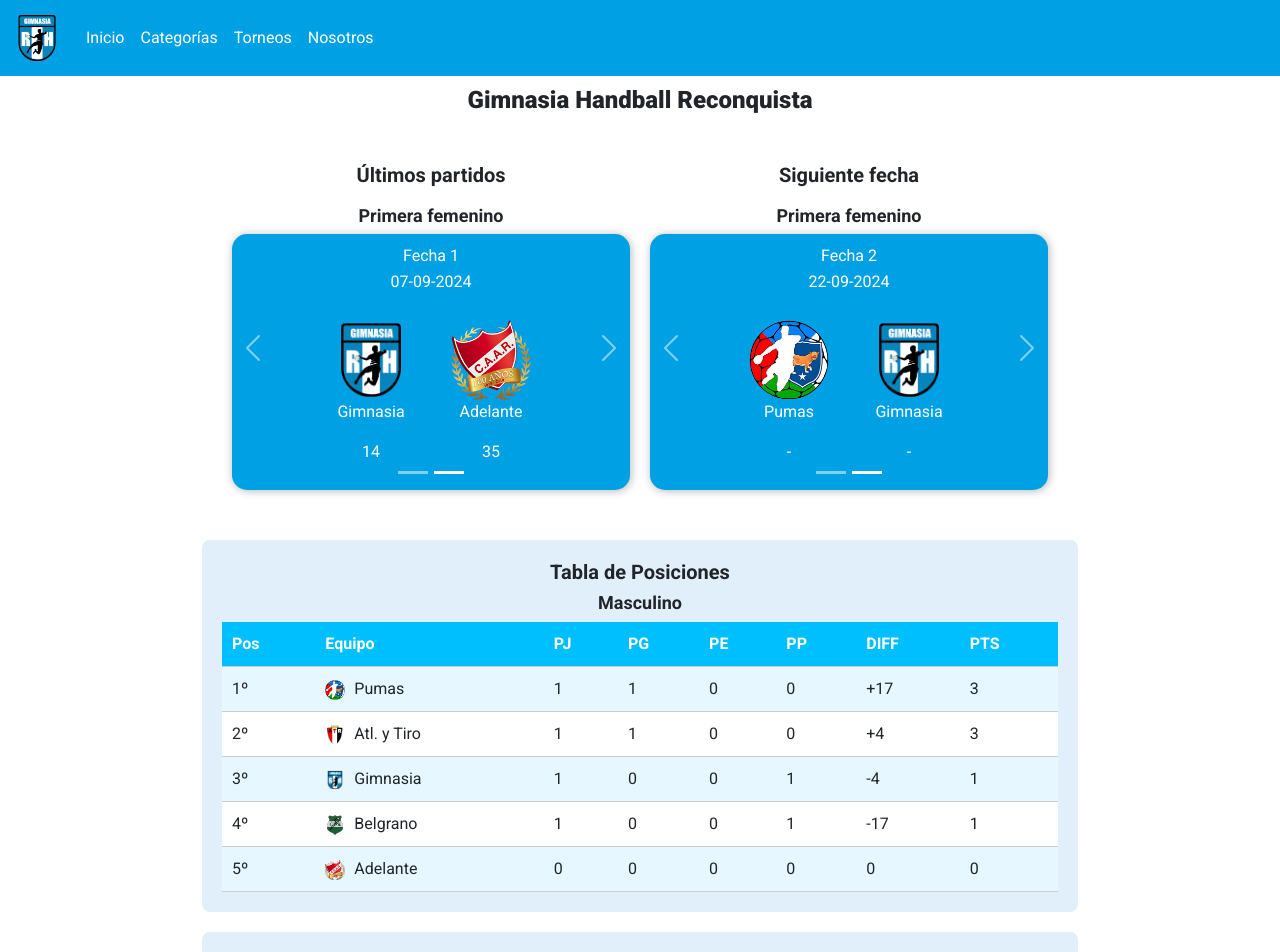
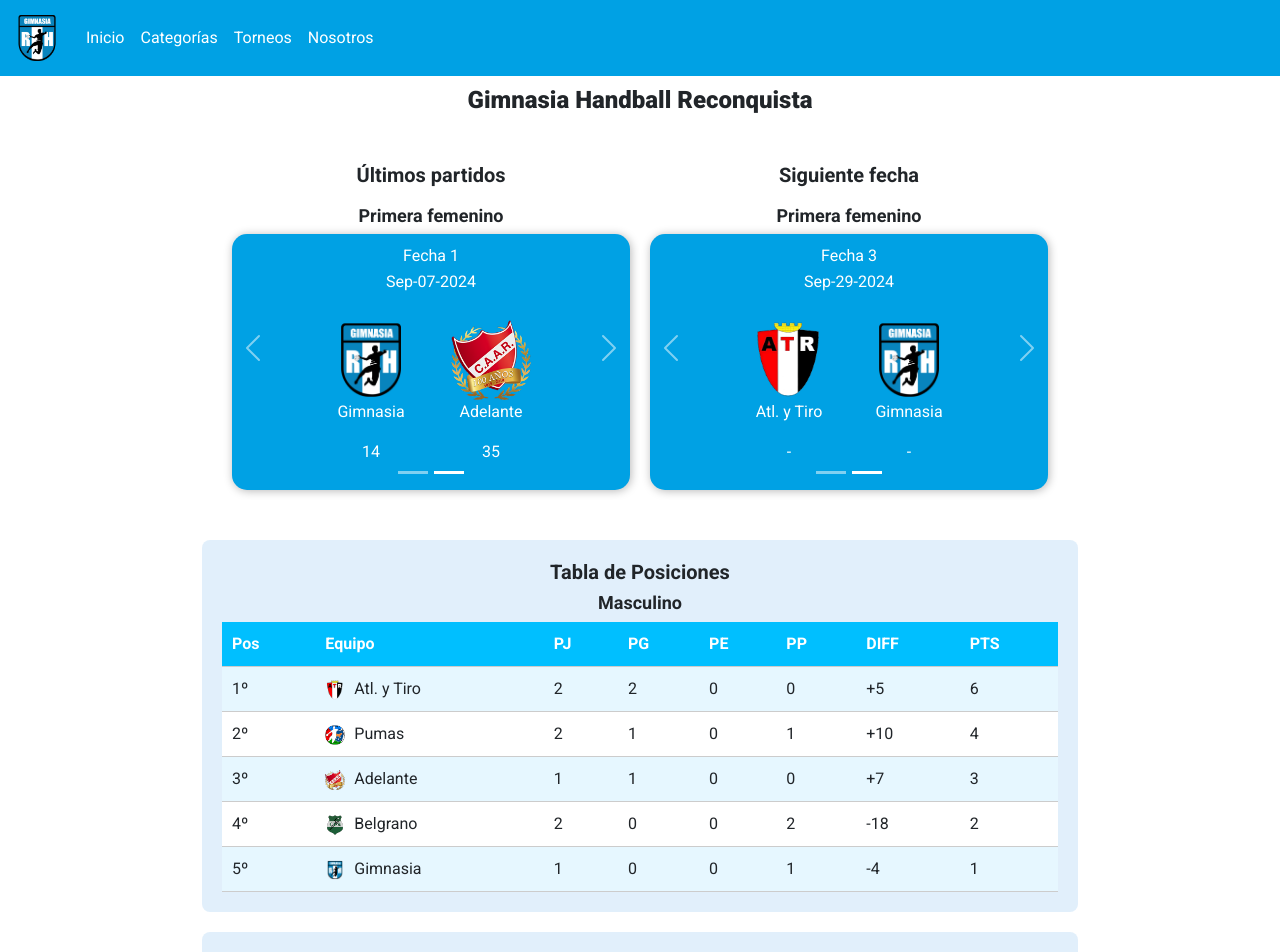
Before and after one commit to MatiasMontenegro08/Gimnasia-Reconquista-Handball, a React (Vite) app: page / in a window 1280 px wide. Shown: the top 952 px of the page. Built offline with nearby package versions, Linux system fonts and the light colour scheme.

Commit message:
modificacion logica carrusel / act database

```diff
--- a/src/Components/Carrusel/ListaPartidos.jsx
+++ b/src/Components/Carrusel/ListaPartidos.jsx
@@ -4,7 +4,7 @@
 const ListaPartidos = ({ listaTorneo, categoria }) => {
 
     const ultimoPartido = listaTorneo.reduce((ultimo, partidoActual) => {
-        return new Date(partidoActual.fecha) < new Date(ultimo.fecha) ? partidoActual : ultimo;
+        return new Date(partidoActual.fecha) > new Date(ultimo.fecha) && new Date(partidoActual.fecha) < new Date() ? partidoActual : ultimo;
     }, listaTorneo[0]);
 
     return (
--- a/src/database/dbPruebas.js
+++ b/src/database/dbPruebas.js
@@ -2,7 +2,7 @@
     {
         id: 1,
         numerodepartido: "Fecha 1",
-        fecha: "08-09-2024",
+        fecha: "Sep-08-2024",
         teamA: {
             id: 101,
             nombre: "Gimnasia",
@@ -19,7 +19,7 @@
     {
         id: 2,
         numerodepartido: "Fecha 2",
-        fecha: "28-09-2024",
+        fecha: "Sep-28-2024",
         teamA: {
             id: 101,
             nombre: "Gimnasia",
@@ -36,7 +36,7 @@
     {
         id: 3,
         numerodepartido: "Fecha 3",
-        fecha: "13-10-2024",
+        fecha: "Oct-13-2024",
         teamA: {
             id: 101,
             nombre: "Adelante",
@@ -53,7 +53,7 @@
     {
         id: 4,
         numerodepartido: "Fecha 4",
-        fecha: "14-10-2024",
+        fecha: "Oct-14-2024",
         teamA: {
             id: 101,
             nombre: "Gimnasia",
@@ -74,7 +74,7 @@
     {
         id: 1,
         numerodepartido: "Fecha 1",
-        fecha: "07-09-2024",
+        fecha: "Sep-07-2024",
         teamA: {
             id: 101,
             nombre: "Gimnasia",
@@ -91,24 +91,24 @@
     {
         id: 2,
         numerodepartido: "Fecha 2",
-        fecha: "22-09-2024",
+        fecha: "Sep-22-2024",
         teamA: {
             id: 101,
             nombre: "Pumas",
-            goles: 0,
+            goles: 38,
             img: "/img/logos/escudopumas.svg",
         },
         teamB: {
             id: 102,
             nombre: "Gimnasia",
-            goles: 0,
+            goles: 13,
             img: "/img/logos/EscudoGimnasiaHandballReconquista.svg",
         },
     },
     {
         id: 3,
         numerodepartido: "Fecha 3",
-        fecha: "29-09-2024",
+        fecha: "Sep-29-2024",
         teamA: {
             id: 101,
             nombre: "Atl. y Tiro",
@@ -125,7 +125,7 @@
     {
         id: 4,
         numerodepartido: "Fecha 4",
-        fecha: "10-05-2024",
+        fecha: "Oct-05-2024",
         teamA: {
             id: 105,
             nombre: "Gimnasia",
@@ -144,15 +144,27 @@
 const tablaPosicionesFemenino = [
     {
         equipo: "Pumas",
-        partidosJugados: 1,
-        ganados: 1,
+        partidosJugados: 2,
+        ganados: 2,
         perdidos: 0,
         empatados: 0,
         golesFavor: 120,
         golesContra: 90,
-        diferenciaGoles: 58,
-        puntos: 3,
+        diferenciaGoles: 83,
+        puntos: 6,
         escudo: "/img/logos/escudopumas.svg"
+    },
+    {
+        equipo: "Atl. y Tiro",
+        partidosJugados: 2,
+        ganados: 1,
+        perdidos: 1,
+        empatados: 0,
+        golesFavor: 100,
+        golesContra: 105,
+        diferenciaGoles: -43,
+        puntos: 4,
+        escudo: "/img/logos/escudotiro.svg"
     },
     {
         equipo: "Adelante",
@@ -168,65 +180,77 @@
     },
     {
         equipo: "Gimnasia",
+        partidosJugados: 2,
+        ganados: 0,
+        perdidos: 2,
+        empatados: 0,
+        golesFavor: 14,
+        golesContra: 35,
+        diferenciaGoles: -46,
+        puntos: 2,
+        escudo: "/img/logos/EscudoGimnasiaHandballReconquista.svg"
+    },
+    {
+        equipo: "Belgrano",
         partidosJugados: 1,
         ganados: 0,
         perdidos: 1,
         empatados: 0,
-        golesFavor: 14,
-        golesContra: 35,
-        diferenciaGoles: -21,
-        puntos: 1,
-        escudo: "/img/logos/EscudoGimnasiaHandballReconquista.svg"
-    },
-    {
-        equipo: "Atl. y Tiro",
-        partidosJugados: 1,
-        ganados: 0,
-        perdidos: 1,
-        empatados: 0,
-        golesFavor: 100,
-        golesContra: 105,
-        diferenciaGoles: -58,
-        puntos: 1,
-        escudo: "/img/logos/escudotiro.svg"
-    },
-    {
-        equipo: "Belgrano",
-        partidosJugados: 0,
-        ganados: 0,
-        perdidos: 0,
-        empatados: 0,
         golesFavor: 0,
         golesContra: 0,
-        diferenciaGoles: 0,
-        puntos: 0,
+        diferenciaGoles: -15,
+        puntos: 1,
         escudo: "/img/logos/escudobelgrano.svg"
     }
 ]
 const tablaPosicionesMasculino = [
     {
+        equipo: "Atl. y Tiro",
+        partidosJugados: 2,
+        ganados: 2,
+        perdidos: 0,
+        empatados: 0,
+        golesFavor: 29,
+        golesContra: 25,
+        diferenciaGoles: 5,
+        puntos: 6,
+        escudo: "/img/logos/escudotiro.svg"
+    },
+    {
         equipo: "Pumas",
+        partidosJugados: 2,
+        ganados: 1,
+        perdidos: 1,
+        empatados: 0,
+        golesFavor: 120,
+        golesContra: 90,
+        diferenciaGoles: 10,
+        puntos: 4,
+        escudo: "/img/logos/escudopumas.svg"
+    },
+    {
+        equipo: "Adelante",
         partidosJugados: 1,
         ganados: 1,
         perdidos: 0,
         empatados: 0,
-        golesFavor: 120,
-        golesContra: 90,
-        diferenciaGoles: 17,
+        golesFavor: 0,
+        golesContra: 0,
+        diferenciaGoles: 7,
         puntos: 3,
-        escudo: "/img/logos/escudopumas.svg"
+        escudo: "/img/logos/escudoadelante.svg"
     },
     {
-        equipo: "Atl. y Tiro",
-        partidosJugados: 1,
-        ganados: 1,
-        perdidos: 0,
+        equipo: "Belgrano",
+        partidosJugados: 2,
+        ganados: 0,
+        perdidos: 2,
         empatados: 0,
-        golesFavor: 29,
-        golesContra: 25,
-        diferenciaGoles: 4,
-        puntos: 3,
-        escudo: "/img/logos/escudotiro.svg"
+        golesFavor: 0,
+        golesContra: 0,
+        diferenciaGoles: -18,
+        puntos: 2,
+        escudo: "/img/logos/escudobelgrano.svg"
     },
     {
         equipo: "Gimnasia",
@@ -239,30 +263,6 @@
         diferenciaGoles: -4,
         puntos: 1,
         escudo: "/img/logos/EscudoGimnasiaHandballReconquista.svg"
-    },
-    {
-        equipo: "Belgrano",
-        partidosJugados: 1,
-        ganados: 0,
-        perdidos: 1,
-        empatados: 0,
-        golesFavor: 0,
-        golesContra: 0,
-        diferenciaGoles: -17,
-        puntos: 1,
-        escudo: "/img/logos/escudobelgrano.svg"
-    },
-    {
-        equipo: "Adelante",
-        partidosJugados: 0,
-        ganados: 0,
-        perdidos: 0,
-        empatados: 0,
-        golesFavor: 0,
-        golesContra: 0,
-        diferenciaGoles: 0,
-        puntos: 0,
-        escudo: "/img/logos/escudoadelante.svg"
     }
 ]
 const listaSponsors = [
@@ -280,7 +280,7 @@
     {
         id: 1,
         numerodepartido: "Fecha 2",
-        fecha: "28-09-2024",
+        fecha: "Sep-28-2024",
         teamA: {
             id: 101,
             nombre: "Gimnasia",
@@ -298,13 +298,13 @@
 const partidosPendientesFem = [
     {
         id: 1,
-        numerodepartido: "Fecha 2",
-        fecha: "22-09-2024",
+        numerodepartido: "Fecha 3",
+        fecha: "Sep-29-2024",
         teamA: {
             id: 101,
-            nombre: "Pumas",
+            nombre: "Atl. y Tiro",
             goles: 0,
-            img: "/img/logos/escudopumas.svg",
+            img: "/img/logos/escudotiro.svg",
         },
         teamB: {
             id: 102,
```
